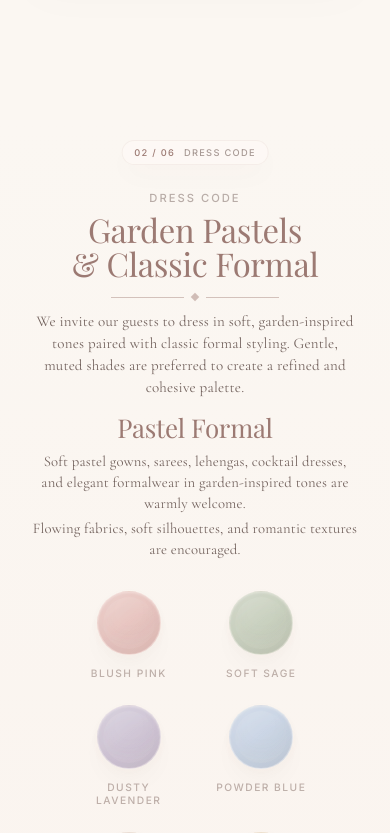
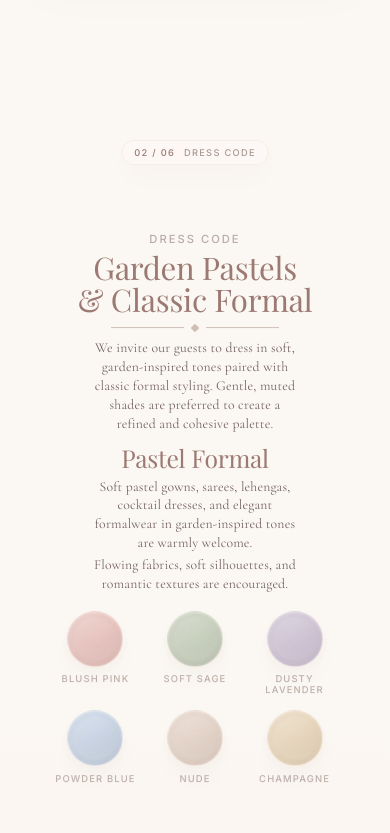
Before and after one commit to as16627-cloud/wedding-website, a Next.js app: page / in a window 390 px wide. Shown: the part 3320-4153 px from the top of the page. Built offline with nearby package versions, Linux system fonts and the light colour scheme.

Commit message:
Refine mobile dress code layout

```diff
--- a/app/globals.css
+++ b/app/globals.css
@@ -2079,7 +2079,12 @@ footer > * {
     display: block;
     min-height: auto;
     padding: 0;
+    background: #fbf7f2;
     scroll-margin-top: 0;
+  }
+
+  #dress-code.mobile-invite-section > .relative {
+    padding-top: 0;
   }
 
   .dress-code-desktop-flow {
@@ -2089,54 +2094,84 @@ footer > * {
   .dress-code-mobile-panels {
     display: block;
     width: 100%;
+    background: linear-gradient(180deg, #fbf7f2 0%, #fbf7f2 49%, #f8f1ec 100%);
   }
 
   .dress-code-mobile-panel {
-    min-height: var(--mobile-scene-min-feature);
+    position: relative;
+    min-height: 100svh;
     display: flex;
     align-items: center;
     justify-content: center;
-    padding: var(--mobile-scene-padding) var(--mobile-page-gutter);
+    overflow: hidden;
+    padding: clamp(2.85rem, 5.8svh, 4rem) var(--mobile-page-gutter) clamp(2.1rem, 4.3svh, 3.1rem);
     scroll-snap-align: start;
     scroll-snap-stop: normal;
   }
 
   .dress-code-mobile-panel-primary {
-    justify-content: flex-start;
-    padding-top: clamp(2.25rem, 5svh, 3rem);
+    padding-top: clamp(3.25rem, 6.2svh, 4.18rem);
+    padding-bottom: clamp(1.45rem, 3.15svh, 2.2rem);
+    background:
+      linear-gradient(180deg, rgba(251, 247, 242, 0.96) 0%, rgba(251, 247, 242, 0.9) 72%, rgba(249, 241, 236, 0.72) 100%),
+      var(--atmosphere-paper-grain);
+  }
+
+  .dress-code-mobile-panel-classic {
+    align-items: flex-start;
+    padding-top: clamp(4.7rem, 9svh, 5.85rem);
+    background:
+      linear-gradient(180deg, rgba(251, 247, 242, 0.36) 0%, rgba(248, 241, 236, 0.72) 18%, rgba(247, 239, 233, 0.95) 58%, rgba(248, 241, 236, 0.86) 100%),
+      var(--atmosphere-paper-grain);
+  }
+
+  .dress-code-mobile-panel-classic::before {
+    content: "";
+    position: absolute;
+    inset: 0 0 auto;
+    height: clamp(5.8rem, 17svh, 8.2rem);
+    background: linear-gradient(180deg, rgba(251, 247, 242, 0.88) 0%, rgba(248, 241, 236, 0.46) 52%, rgba(248, 241, 236, 0) 100%);
+    pointer-events: none;
   }
 
   .dress-code-mobile-panel-inner {
+    position: relative;
+    z-index: 1;
     width: 100%;
     max-width: var(--mobile-scene-width);
     margin-inline: auto;
     text-align: center;
   }
 
+  .dress-code-mobile-panel-primary .dress-code-mobile-panel-inner {
+    max-width: min(100%, 330px);
+    transform: translateY(calc(-1 * clamp(1.8rem, 5.8svh, 3.3rem)));
+  }
+
   .dress-code-mobile-panel .heading-micro {
-    margin-bottom: 0.5rem;
+    margin-bottom: 0.38rem;
     font-size: var(--mobile-eyebrow-size);
     line-height: 1.2;
   }
 
   .dress-code-mobile-panel .heading-primary {
-    font-size: var(--mobile-section-heading-compact);
-    line-height: 1.03;
+    font-size: clamp(1.95rem, 7.6vw, 2.36rem);
+    line-height: 1.015;
   }
 
   .dress-code-mobile-panel .heading-primary + div {
-    margin-top: 0.85rem;
+    margin-top: 0.58rem;
   }
 
   .dress-code-mobile-panel .heading-copy {
-    max-width: 330px;
-    margin: 0.68rem auto 0;
-    font-size: 0.94rem;
-    line-height: 1.46;
+    max-width: 31ch;
+    margin: 0.5rem auto 0;
+    font-size: clamp(0.86rem, 2.55vw, 0.94rem);
+    line-height: 1.38;
   }
 
   .dress-code-mobile-block {
-    margin-top: 0.95rem;
+    margin-top: 0.72rem;
   }
 
   .dress-code-mobile-panel:not(.dress-code-mobile-panel-primary) .dress-code-mobile-block {
@@ -2144,19 +2179,19 @@ footer > * {
   }
 
   .dress-code-mobile-block .heading-secondary {
-    font-size: 1.62rem;
-    line-height: 1.05;
+    font-size: 1.54rem;
+    line-height: 1.04;
   }
 
   .dress-code-mobile-block .type-card-body {
-    max-width: 330px;
-    margin: 0.58rem auto 0;
-    font-size: 0.92rem;
-    line-height: 1.43;
+    max-width: 31ch;
+    margin: 0.44rem auto 0;
+    font-size: clamp(0.86rem, 2.5vw, 0.92rem);
+    line-height: 1.36;
   }
 
   .dress-code-mobile-block .type-card-body p + p {
-    margin-top: 0.28rem;
+    margin-top: 0.22rem;
   }
 
   .mobile-section-marker {
@@ -2348,27 +2383,40 @@ footer > * {
   }
 
   #dress-code .dress-code-mobile-panels .swatchRow {
-    max-width: 252px;
-    margin-top: 1.82rem;
-    gap: 1.42rem 0.82rem !important;
+    max-width: 270px;
+    margin-top: 1.05rem;
+    gap: 0.92rem 0.56rem !important;
+  }
+
+  #dress-code .dress-code-mobile-panel-primary .swatchRow {
+    grid-template-columns: repeat(3, minmax(0, 1fr));
+    max-width: 292px;
+    gap: 0.78rem 0.42rem !important;
+  }
+
+  #dress-code .dress-code-mobile-panel-classic .swatchRow {
+    max-width: 236px;
+    margin-top: 1.18rem;
+    gap: 1rem 0.68rem !important;
   }
 
   #dress-code .dress-code-mobile-panels .swatchItem {
-    padding: 0.08rem 0.12rem 0.16rem;
+    padding: 0.02rem 0.08rem 0.1rem;
   }
 
   #dress-code .dress-code-mobile-panels .swatchCircle {
-    width: 64px !important;
-    height: 64px !important;
-    min-width: 64px !important;
-    min-height: 64px !important;
+    width: 56px !important;
+    height: 56px !important;
+    min-width: 56px !important;
+    min-height: 56px !important;
   }
 
   #dress-code .dress-code-mobile-panels .swatchLabel {
-    max-width: 110px !important;
-    margin-top: 0.74rem !important;
-    font-size: 0.64rem;
-    line-height: 1.2;
+    max-width: 92px !important;
+    margin-top: 0.48rem !important;
+    font-size: 0.59rem;
+    line-height: 1.14;
+    letter-spacing: 0.12em;
   }
 
   .dress-palette-guidance {
@@ -3040,6 +3088,28 @@ footer > * {
   .mobile-scroll-cue {
     margin-top: 0.6rem;
   }
+
+  #dress-code .dress-code-mobile-panel-primary .dress-code-mobile-panel-inner {
+    transform: translateY(-1rem);
+  }
+
+  #dress-code .dress-code-mobile-panel-primary .swatchRow {
+    margin-top: 0.82rem;
+    gap: 0.62rem 0.42rem !important;
+  }
+
+  #dress-code .dress-code-mobile-panels .swatchCircle {
+    width: 52px !important;
+    height: 52px !important;
+    min-width: 52px !important;
+    min-height: 52px !important;
+  }
+
+  #dress-code .dress-code-mobile-panels .swatchLabel {
+    margin-top: 0.38rem !important;
+    font-size: 0.57rem;
+    line-height: 1.1;
+  }
 }
 
 @media (max-width: 380px) {
@@ -3054,6 +3124,76 @@ footer > * {
   .hero-estate-layer {
     height: 38svh;
     min-height: 230px;
+  }
+}
+
+@media (max-width: 340px) {
+  #dress-code .dress-code-mobile-panel-primary {
+    padding-bottom: 0.82rem;
+  }
+
+  #dress-code .dress-code-mobile-panel-primary .dress-code-mobile-panel-inner {
+    max-width: min(100%, 292px);
+    transform: translateY(-1.45rem);
+  }
+
+  #dress-code .dress-code-mobile-panel .heading-micro {
+    margin-bottom: 0.3rem;
+    font-size: 0.64rem;
+  }
+
+  #dress-code .dress-code-mobile-panel .heading-primary {
+    font-size: clamp(1.68rem, 8.2vw, 1.86rem);
+    line-height: 1;
+  }
+
+  #dress-code .dress-code-mobile-panel .heading-primary + div {
+    margin-top: 0.42rem;
+  }
+
+  #dress-code .dress-code-mobile-panel .heading-copy {
+    margin-top: 0.38rem;
+    font-size: 0.78rem;
+    line-height: 1.22;
+  }
+
+  #dress-code .dress-code-mobile-block {
+    margin-top: 0.5rem;
+  }
+
+  #dress-code .dress-code-mobile-block .heading-secondary {
+    font-size: 1.3rem;
+  }
+
+  #dress-code .dress-code-mobile-block .type-card-body {
+    margin-top: 0.32rem;
+    font-size: 0.77rem;
+    line-height: 1.2;
+  }
+
+  #dress-code .dress-code-mobile-block .type-card-body p + p {
+    margin-top: 0.14rem;
+  }
+
+  #dress-code .dress-code-mobile-panel-primary .swatchRow {
+    max-width: 252px;
+    margin-top: 0.48rem;
+    gap: 0.34rem 0.3rem !important;
+  }
+
+  #dress-code .dress-code-mobile-panels .swatchCircle {
+    width: 44px !important;
+    height: 44px !important;
+    min-width: 44px !important;
+    min-height: 44px !important;
+  }
+
+  #dress-code .dress-code-mobile-panels .swatchLabel {
+    max-width: 84px !important;
+    margin-top: 0.25rem !important;
+    font-size: 0.48rem;
+    line-height: 1.05;
+    letter-spacing: 0.075em;
   }
 }
 
--- a/app/page.tsx
+++ b/app/page.tsx
@@ -1691,7 +1691,7 @@ export default function WeddingWebsiteStarter() {
             </div>
           </motion.div>
 
-          <motion.div {...dressRevealMotion(0.02, 8)} className="dress-code-mobile-panel">
+          <motion.div {...dressRevealMotion(0.02, 8)} className="dress-code-mobile-panel dress-code-mobile-panel-classic">
             <div className="dress-code-mobile-panel-inner">
               <article className="dress-code-mobile-block">
                 <h3 className="heading-secondary">Classic Formal</h3>
```
